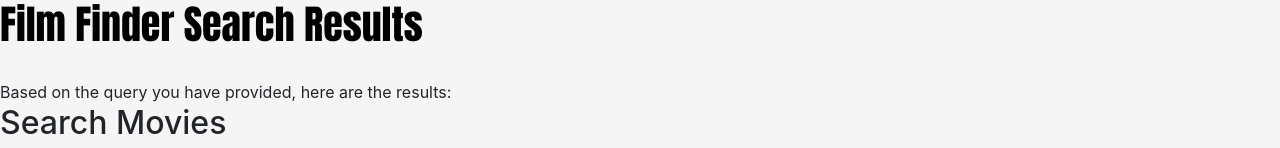
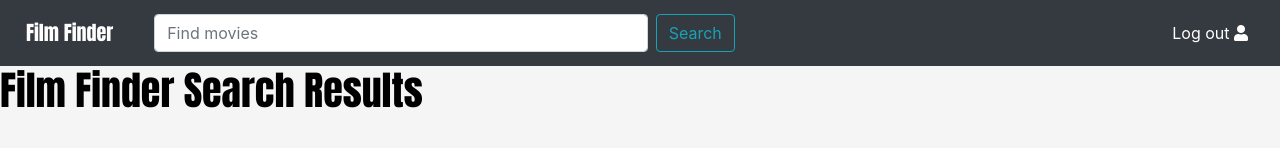
Before and after one commit to sunnylee19/Film-Finder, a React (Create React App) app in the folder film-finder/: page /movies in a window 1280 px wide. Shown: the top 148 px of the page. Built offline with nearby package versions, Linux system fonts and the light colour scheme.

Commit message:
Added nav bar component to results page.

```diff
--- a/film-finder/src/components/results/ResultsComponent.js
+++ b/film-finder/src/components/results/ResultsComponent.js
@@ -5,6 +5,7 @@ import '../../css/user-page-css.css'
 import ResultsSearchComponent from "./ResultsSearchComponent";
 import '../../css/results-page-css.css'
 import ResultsGridComponent from "./ResultsGridComponent";
+import NavBarComponent from "../common/NavBarComponent";
 
 import ResultsListComponent from "./ResultsListComponent";
 
@@ -61,6 +62,8 @@ class ResultsComponent extends React.Component {
         return (
 
             <div>
+
+                <NavBarComponent/>
                 <h1>Film Finder Search Results</h1>
 
                 <br/>
```
